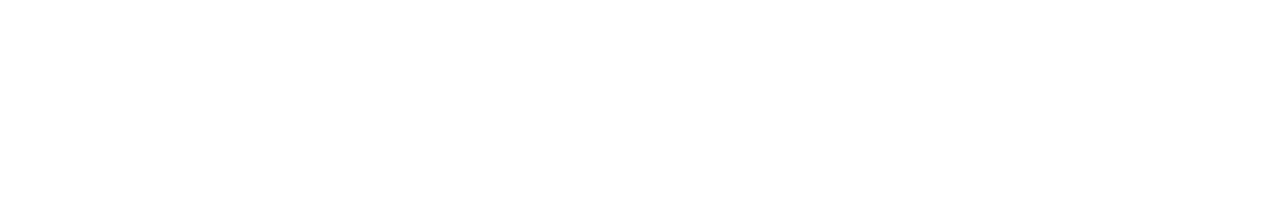
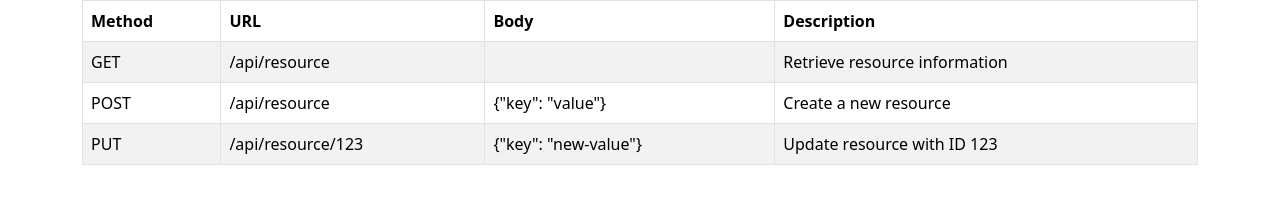
Before and after one commit to MichalMeshi/toysApi, a website: page public/index.html in a window 1280 px wide. Drawn offline with nearby package versions, Linux system fonts and the light colour scheme.

Commit message:
update index

```diff
--- a/public/index.html
+++ b/public/index.html
@@ -5,10 +5,44 @@
     <meta charset="UTF-8">
     <meta name="viewport" content="width=device-width, initial-scale=1.0">
     <title>Toys API</title>
+    <link href="https://cdn.jsdelivr.net/npm/bootstrap@5.3.2/dist/css/bootstrap.min.css" rel="stylesheet"
+        integrity="sha384-T3c6CoIi6uLrA9TneNEoa7RxnatzjcDSCmG1MXxSR1GAsXEV/Dwwykc2MPK8M2HN" crossorigin="anonymous">
 </head>
 
 <body>
 
+    <div id="userRoutes" class="container">
+        <table class="table table-bordered table-striped">
+            <thead>
+                <tr>
+                    <th>Method</th>
+                    <th>URL</th>
+                    <th>Body</th>
+                    <th>Description</th>
+                </tr>
+            </thead>
+            <tbody>
+                <tr>
+                    <td>GET</td>
+                    <td>/api/resource</td>
+                    <td></td>
+                    <td>Retrieve resource information</td>
+                </tr>
+                <tr>
+                    <td>POST</td>
+                    <td>/api/resource</td>
+                    <td>{"key": "value"}</td>
+                    <td>Create a new resource</td>
+                </tr>
+                <tr>
+                    <td>PUT</td>
+                    <td>/api/resource/123</td>
+                    <td>{"key": "new-value"}</td>
+                    <td>Update resource with ID 123</td>
+                </tr>
+            </tbody>
+        </table>
+    </div>
 </body>
 
 </html>
```
